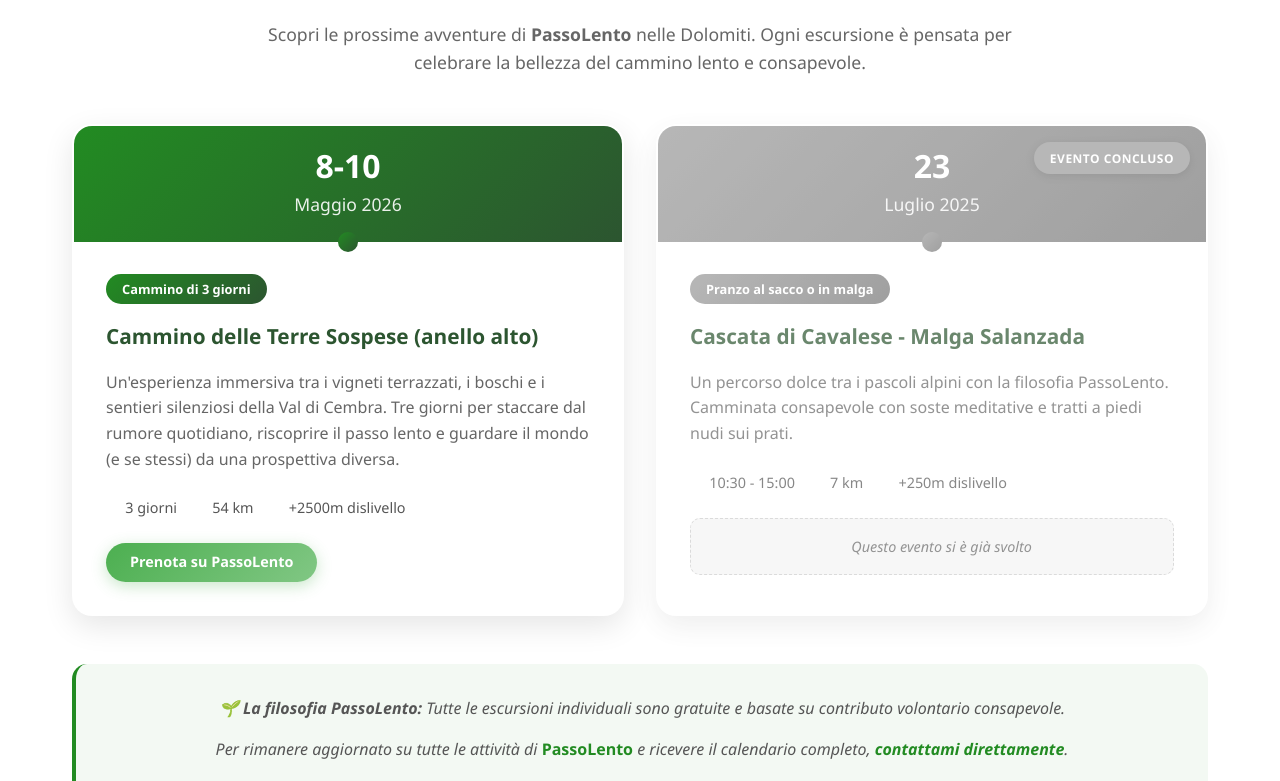
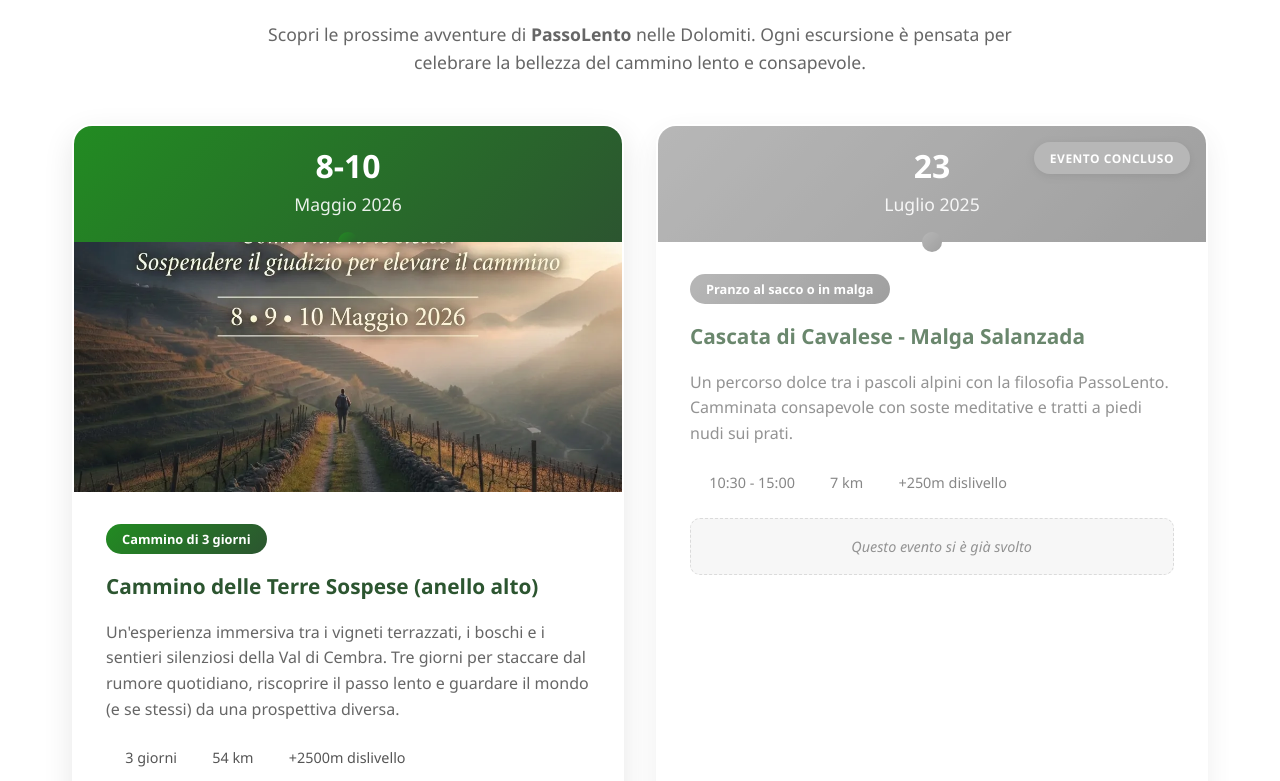
Before and after one commit to fracassi-marco/PassoLento, a Next.js app: page / in a window 1280 px wide. Shown: the part 2380-3161 px from the top of the page. Built offline with nearby package versions, Linux system fonts and the light colour scheme; a web font is replaced by a local one.

Commit message:
Add event images and update rendering in Home component

```diff
--- a/src/app/globals.css
+++ b/src/app/globals.css
@@ -1201,6 +1201,24 @@ a:focus, button:focus {
   height: 20px;
   background: linear-gradient(135deg, #228b22, #2c5530);
   border-radius: 50%;
+}
+
+.event-image {
+  width: 100%;
+  height: 250px;
+  overflow: hidden;
+  position: relative;
+}
+
+.event-image img {
+  width: 100%;
+  height: 100%;
+  object-fit: cover;
+  transition: transform 0.3s ease;
+}
+
+.event-card:hover .event-image img {
+  transform: scale(1.05);
 }
 
 .event-day {
--- a/src/app/page.tsx
+++ b/src/app/page.tsx
@@ -112,6 +112,11 @@ export default function Home() {
                     <div className="event-day">{event.day}</div>
                     <div className="event-month">{event.month}</div>
                   </div>
+                  {event.image && (
+                    <div className="event-image">
+                      <img src={event.image} alt={event.title} loading="lazy" />
+                    </div>
+                  )}
                   <div className="event-content">
                     {isPast && <div className="event-badge-past">Evento concluso</div>}
                     <div className="event-difficulty">{event.difficulty}</div>
--- a/src/data/events.json
+++ b/src/data/events.json
@@ -7,6 +7,7 @@
     "difficulty": "Pranzo al sacco o in malga",
     "title": "Cascata di Cavalese - Malga Salanzada",
     "description": "Un percorso dolce tra i pascoli alpini con la filosofia PassoLento. Camminata consapevole con soste meditative e tratti a piedi nudi sui prati.",
+    "image": null,
     "meta": [
       {
         "icon": "fa-clock",
@@ -30,6 +31,7 @@
     "difficulty": "Cammino di 3 giorni",
     "title": "Cammino delle Terre Sospese (anello alto)",
     "description": "Un'esperienza immersiva tra i vigneti terrazzati, i boschi e i sentieri silenziosi della Val di Cembra. Tre giorni per staccare dal rumore quotidiano, riscoprire il passo lento e guardare il mondo (e se stessi) da una prospettiva diversa.",
+    "image": "/events/cammino_terre_sospese.webp",
     "meta": [
       {
         "icon": "fa-calendar-alt",
```
Also changed, not shown: public/events/cammino_terre_sospese.webp (added).
